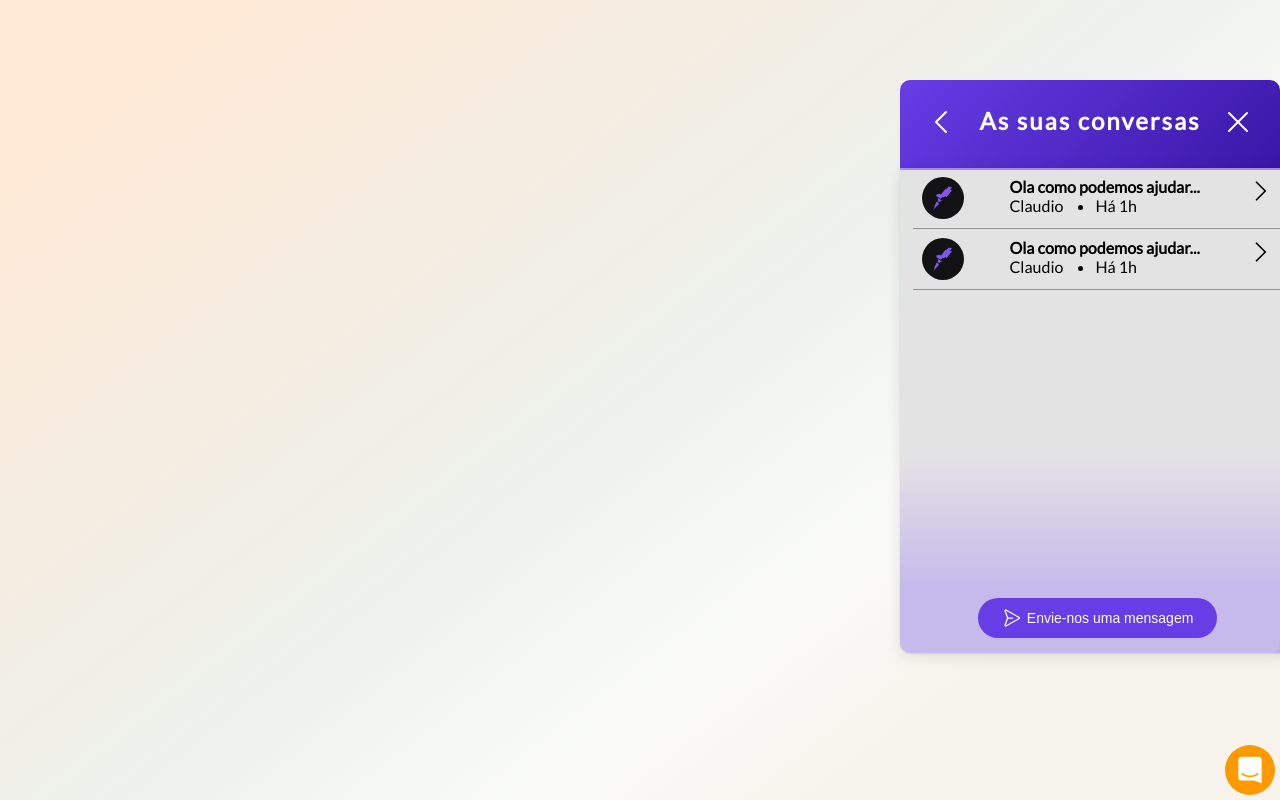
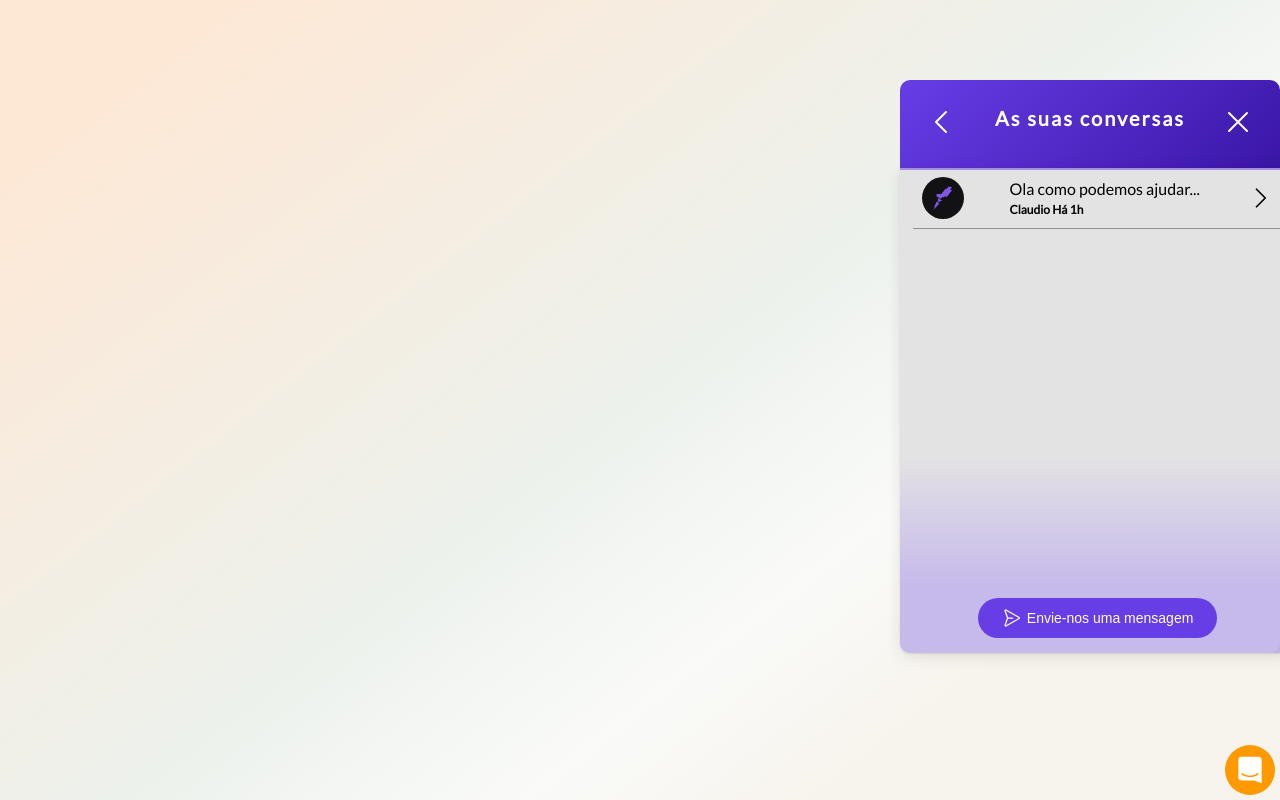
Before and after one commit to claudio-bravo/chatS, a Next.js app: page /chatfile in a window 1280 px wide. Built offline with nearby package versions, Linux system fonts and the light colour scheme.

Commit message:
refactor: format font of conversations page

```diff
--- a/src/components/Chat/chatfile/index.tsx
+++ b/src/components/Chat/chatfile/index.tsx
@@ -35,29 +35,12 @@ export function Chat({ isClose }: ICloseChat) {
           <div className={styled.card}>
             <img src="/favicon.png" alt="avatar" />
             <div className={styled.content}>
-              <h2>Ola como podemos ajudar...</h2>
-              <div className={styled.suport}>
-                <span>Claudio</span>
-                <ul>
-                  <li>Há 1h</li>
-                </ul>
-              </div>
+              <h3>Ola como podemos ajudar...</h3>
+                <span>Claudio Há 1h</span>
             </div>
             <CaretRight size={28} />
           </div>
-          <div className={styled.card}>
-            <img src="/favicon.png" alt="avatar" />
-            <div className={styled.content}>
-              <h2>Ola como podemos ajudar...</h2>
-              <div className={styled.suport}>
-                <span>Claudio</span>
-                <ul>
-                  <li>Há 1h</li>
-                </ul>
-              </div>
-            </div>
-            <CaretRight size={28} />
-          </div>
+
         </div>
         <div className={styled.sendMensage}>
           <ButtomSend />
--- a/src/components/Chat/chatfile/styles.module.scss
+++ b/src/components/Chat/chatfile/styles.module.scss
@@ -21,7 +21,7 @@
             h1 {
                 width: max-content;
                 padding: 10px;
-                font-size: 1.5rem;
+                font-size: 1.25rem;
                 letter-spacing: 2px;
             }
 
@@ -66,6 +66,7 @@
                 justify-content: space-between;
                 border-bottom: 1px solid rgb(146, 146, 146);
                 padding: 9px;
+                align-items: center;
 
                 img {
                     width: 42px;
@@ -73,10 +74,17 @@
                     border-radius: 50%;
                 }
                 .content {
-                    .suport {
-                        display: flex;
-                        gap: 2rem;
+                    h3 {
+                        font-size: 16px;
+                        font-weight: normal;
                     }
+
+                        span {
+                            padding-top: 8px;
+                            font-size: 12px;
+                            color: var(--color-black);
+                            font-weight: bold;
+                        }
                 }
             }
 
```
